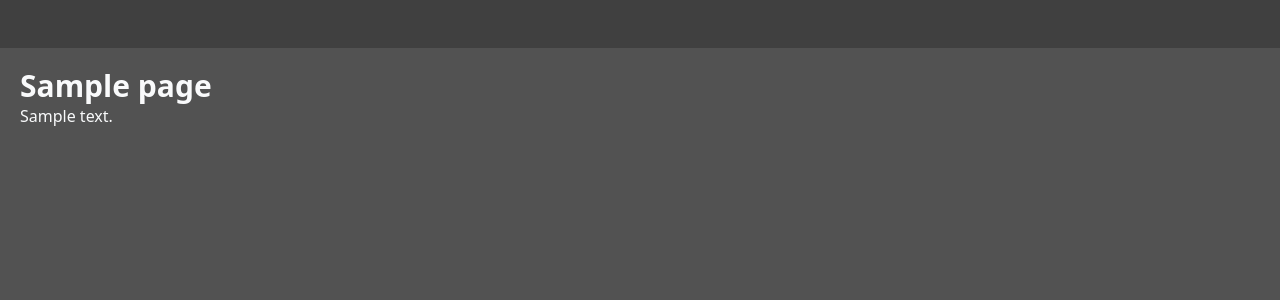
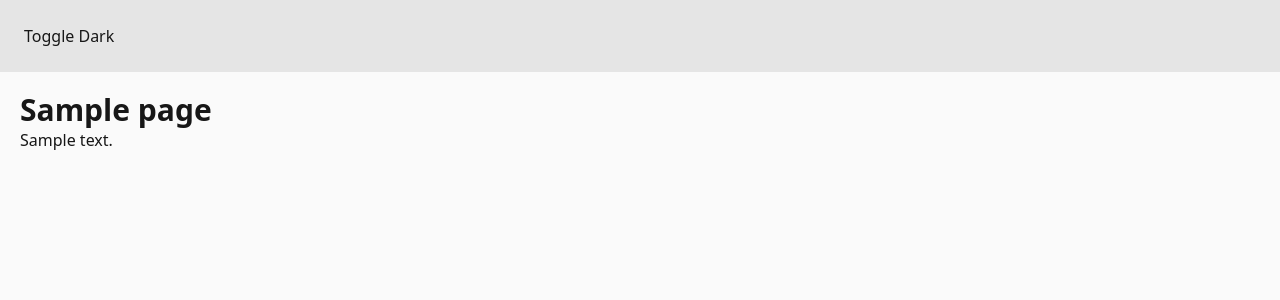
Before and after one commit to RileyMathews/personal-site, a Django app: template templates/portfolio/home_page.html in a window 1280 px wide. Shown: the top 300 px of the page. Run offline with Django 4.2, Linux system fonts and the light colour scheme; the template is opened without the code that fills it: most values are stand-ins (such as "Sample title", 1, 10 or a date in 2020); style sheets or scripts are compiled from the project's sources.

Commit message:
added ability to toggle dark mode

```diff
--- /dev/null
+++ b/static/public/js/darkModeToggle.js
@@ -0,0 +1 @@
+document.getElementById('dark_mode_toggle').addEventListener('click', e => document.getElementsByTagName('html')[0].classList.toggle('dark'))
--- a/tailwind.config.js
+++ b/tailwind.config.js
@@ -5,4 +5,5 @@ module.exports = {
     extend: {},
   },
   plugins: [],
+  darkMode: 'class',
 }
--- a/templates/base.html
+++ b/templates/base.html
@@ -13,11 +13,11 @@
     <meta name="viewport" content="width=device-width,initial-scale=1" />
 
     <meta name="description" content="" />
-    <link rel="stylesheet" href={% static 'css/index.css' %}>
+    <link rel="stylesheet" href="{% static 'css/index.css' %}">
 
 </head>
 
-<body class="bg-neutral-600 text-gray-50">
+<body class="bg-neutral-50 text-neutral-900 dark:bg-neutral-900 dark:text-neutral-100">
     {% include 'navigation.html' %}
     <div class="m-5">
     {% block content %}
@@ -25,4 +25,5 @@
     {% endblock %}
     </div>
 </body>
+<script src="{% static 'js/darkModeToggle.js' %}"></script>
 </html>
--- a/templates/navigation.html
+++ b/templates/navigation.html
@@ -1,4 +1,5 @@
-<div class="bg-neutral-700 p-6">
+<div class="bg-neutral-200 dark:bg-neutral-800 p-6">
     <nav>
+        <button id="dark_mode_toggle">Toggle Dark</button>
     </nav>
 </div>
```
